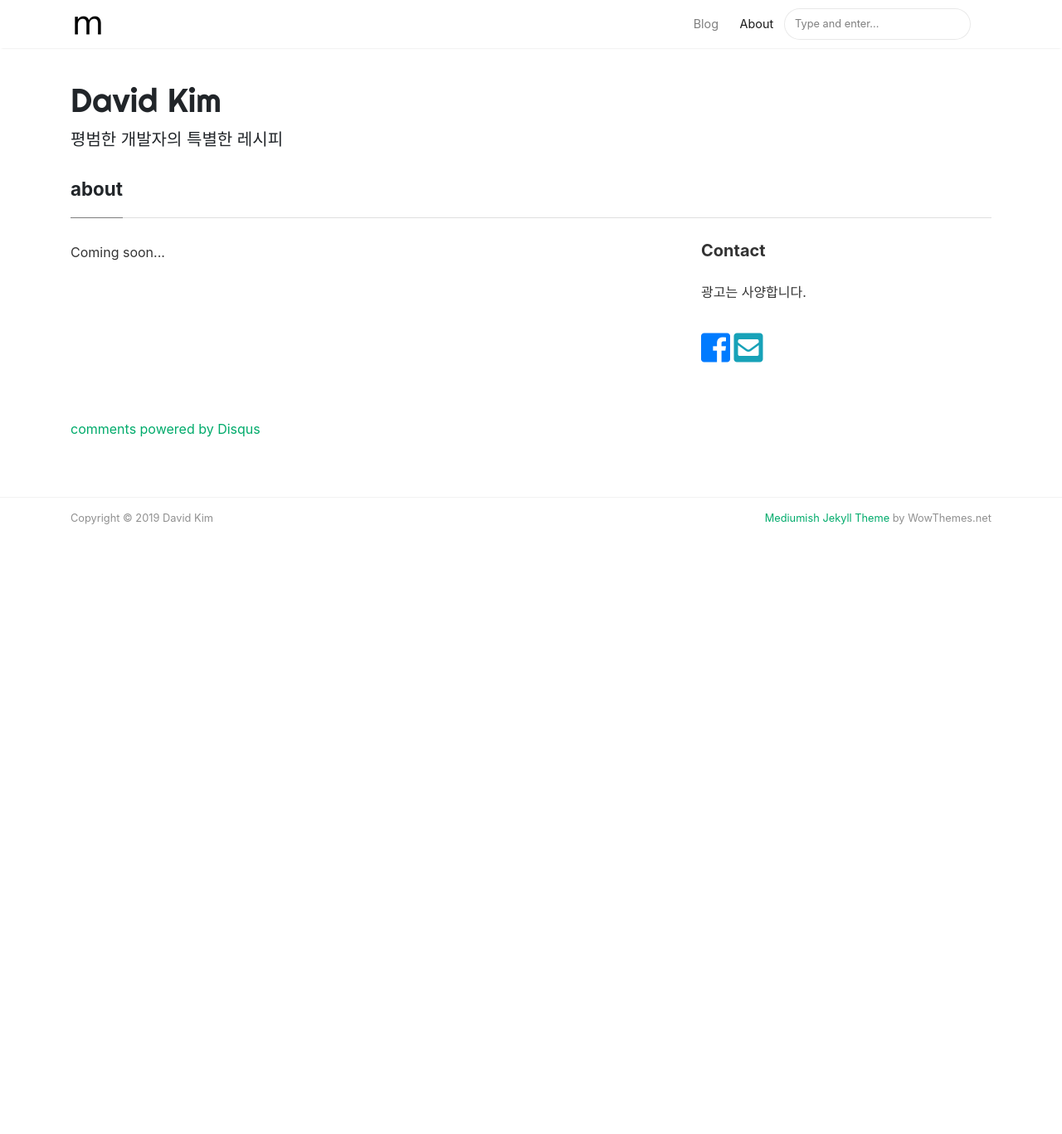
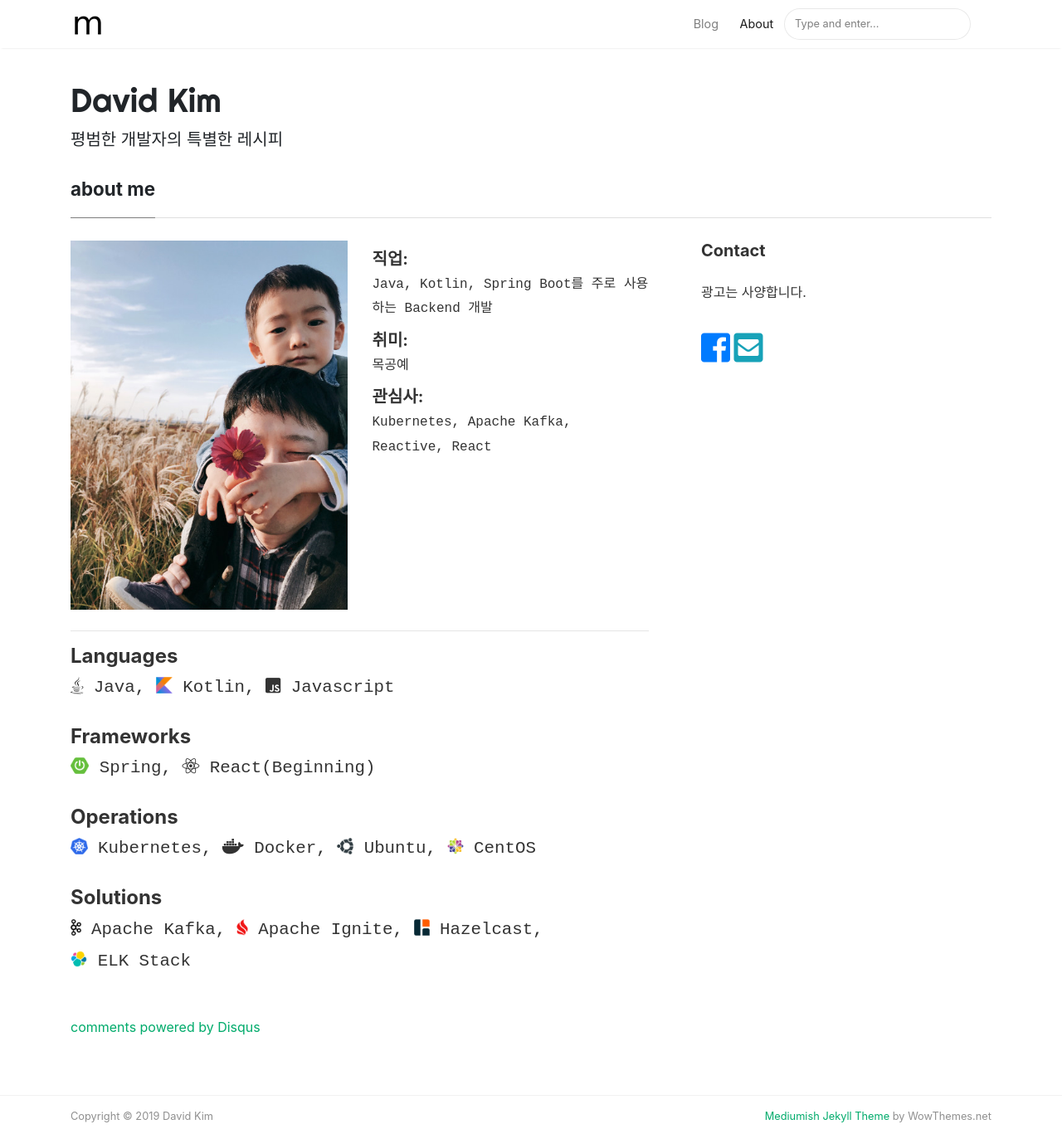
Before and after one commit to zealiard/zealiard.github.io, a Jekyll site: the page built from _pages/about.md, in a window 1280 px wide and 1367 px high. Shown: the whole window at 83% size. Built offline with Jekyll 4.4.1, drawn with Linux system fonts in a browser that asks for light colours; nearby versions of some CDN libraries; comment, search, counter and statistics services are not loaded.

Commit message:
about me 추가

```diff
--- a/_pages/about.md
+++ b/_pages/about.md
@@ -1,14 +1,65 @@
 ---
 layout: page
-title: about
+title: about me
 permalink: /about
 comments: true
 ---
 
 <div class="row justify-content-between">
-<div class="col-md-8 pr-5">
+<div class="col-md-8 pr-5 profile">
 
-Coming soon...
+<section class="row">
+	<div class="col-md-6">
+		<img src="{{ site.baseurl }}/media/profile/about-me-1.jpg" />
+	</div>
+	<div class="col-md-6">
+		<h5>직업:</h5>
+		<span>Java, Kotlin, Spring Boot를 주로 사용하는 Backend 개발</span>
+		<h5>취미:</h5>
+		<span>목공예</span>
+		<h5>관심사:</h5>
+		<span>Kubernetes, Apache Kafka, Reactive, React</span>
+	</div>
+</section>
+
+<hr/>
+
+<section>
+	<h4>Languages</h4>
+	<span>
+		<span><i class="fab fa-java"></i> Java,</span>
+		<span><img class="tech-icon" src="{{ site.baseurl }}/media/icon/kotlin.png" /> Kotlin,</span>
+		<span><i class="fab fa-js-square"></i> Javascript</span>
+	</span>
+</section>
+
+<section>
+	<h4>Frameworks</h4>
+	<span>
+		<span><img class="tech-icon" src="{{ site.baseurl }}/media/icon/spring-boot.png" /> Spring,</span>
+		<span><i class="fab fa-react"></i> React(Beginning)</span>
+	</span>
+</section>
+
+<section>
+	<h4>Operations</h4>
+	<span>
+		<span><img class="tech-icon" src="{{ site.baseurl }}/media/icon/kubernetes.png" /> Kubernetes,</span>
+		<span><i class="fab fa-docker"></i> Docker,</span>
+		<span><img class="tech-icon" src="{{ site.baseurl }}/media/icon/ubuntu.png" /> Ubuntu,</span>
+		<span><img class="tech-icon" src="{{ site.baseurl }}/media/icon/centos.png" /> CentOS</span>
+	</span>
+</section>
+
+<section>
+	<h4>Solutions</h4>
+	<span>
+		<span><img class="tech-icon" src="{{ site.baseurl }}/media/icon/apache-kafka.png" /> Apache Kafka,</span>
+		<span><img class="tech-icon" src="{{ site.baseurl }}/media/icon/apache-ignite.png" /> Apache Ignite,</span>
+		<span><img class="tech-icon" src="{{ site.baseurl }}/media/icon/hazelcast.png" /> Hazelcast,</span>
+		<span><img class="tech-icon" src="{{ site.baseurl }}/media/icon/elastic.png" /> ELK Stack</span>
+	</span>
+</section>
 
 </div>
 
--- a/assets/css/screen.css
+++ b/assets/css/screen.css
@@ -900,6 +900,7 @@ iframe {
     transition: opacity .25s;
 }
 
+/* added by david */
 .mg-link {
     cursor: zoom-in;
 }
@@ -907,3 +908,30 @@ iframe {
 .contact-link {
     font-size: 2.5em;
 }
+
+.profile .tech-icon {
+    height: 20px;
+    margin-bottom: 5px;
+}
+
+.profile section {
+    font-family: monospace, sans-serif;
+    margin-bottom: 25px;
+}
+
+.profile section:last-child {
+    margin-bottom: 0;
+}
+
+.profile section > span {
+    font-size: 1.3em;
+}
+
+.profile section > span > span {
+    text-align: left;
+    white-space: nowrap;
+}
+
+.profile h4, .profile h5, .profile h6 {
+    margin: 10px 0 5px 0;
+}
```
Also changed, not shown: media/icon/apache-ignite.png (added), media/icon/apache-kafka.png (added), media/icon/centos.png (added), media/icon/elastic.png (added), media/icon/hazelcast.png (added), media/icon/kotlin.png (added), media/icon/kubernetes.png (added), media/icon/spring-boot.png (added), media/icon/ubuntu.png (added), media/profile/about-me-1.jpg (added).
